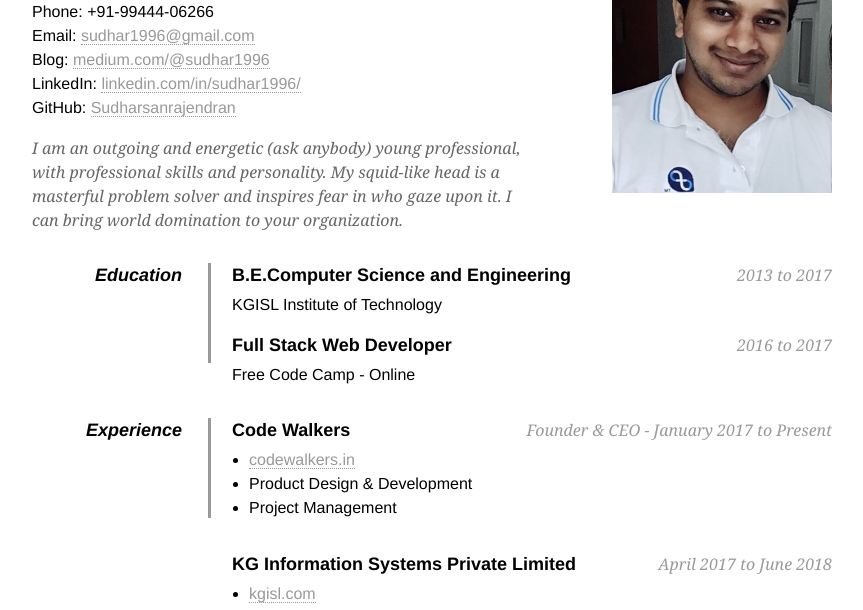
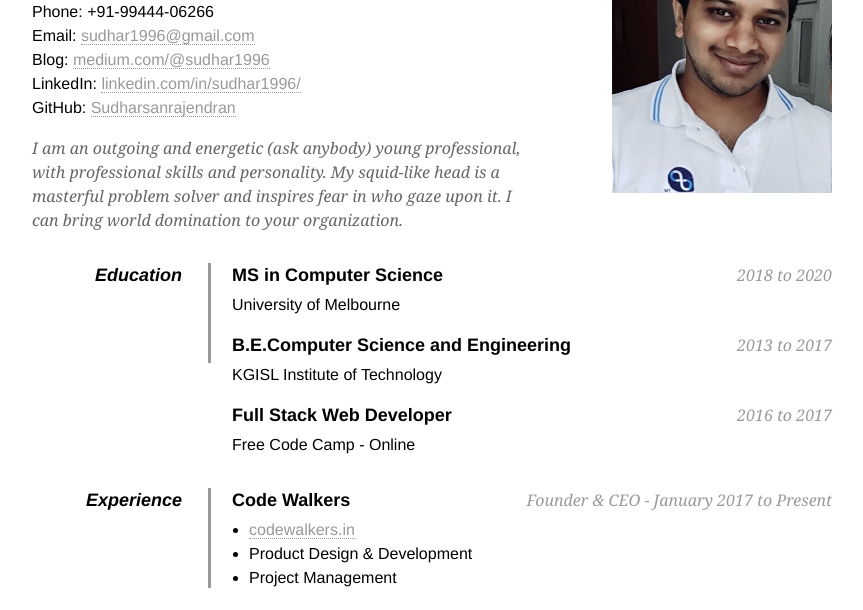
Before and after one commit to Sudharsanrajendran/sudhar, a plain HTML site: page index.html in a window 1280 px wide. Shown: the part 121-731 px from the top of the page, without its empty margins (208-1071 px from the left). Drawn offline with Linux system fonts and the light colour scheme.

Commit message:
Update index.html

```diff
--- a/index.html
+++ b/index.html
@@ -66,6 +66,8 @@
 
             <dt>Education</dt>
             <dd>
+                <h2>MS in Computer Science<span>2018 to 2020</span></h2>
+                <p>University of Melbourne<br />
                 <h2>B.E.Computer Science and Engineering <span>2013 to 2017</span></h2>
                 <p>KGISL Institute of Technology<br />
             	<h2>Full Stack Web Developer <span>2016 to 2017</span></h2>
```
